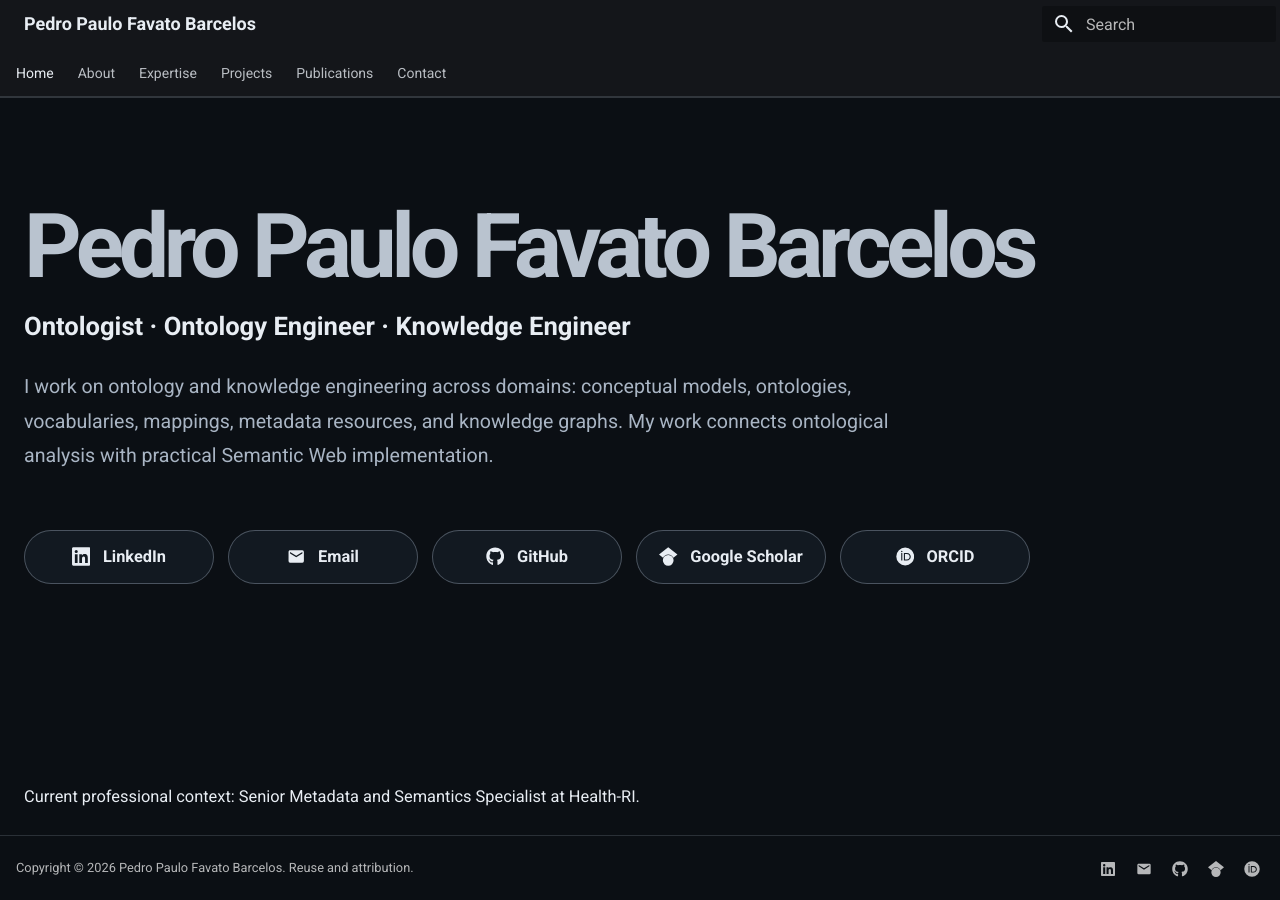
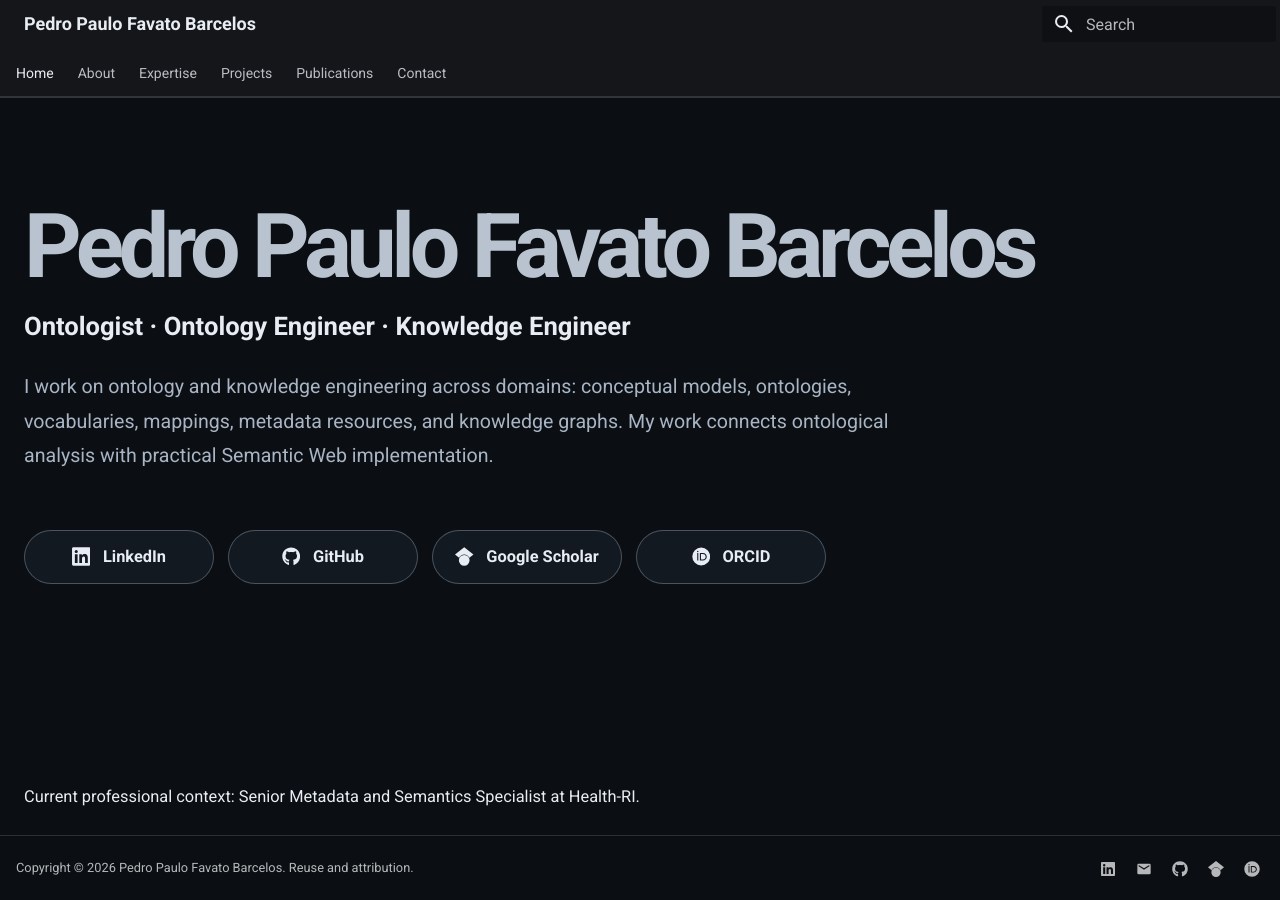
Before and after one commit to pedropaulofb/pedropaulofb.github.io, an MkDocs documentation site: the page built from docs/index.md, in a window 1280 px wide and 900 px high, scrolled down 71 px. Built offline with MkDocs 1.6.1 and Material for MkDocs 9.7.7, drawn with Linux system fonts in a browser that asks for light colours; comment, search, counter and statistics services are not loaded.

Commit message:
fix(site): align header title and remove email profile link

```diff
--- a/docs/index.md
+++ b/docs/index.md
@@ -21,8 +21,6 @@
 
 [:fontawesome-brands-linkedin: LinkedIn](https://w3id.org/pedropaulofb/linkedin){ .profile-link }
 
-[:material-email: Email](https://w3id.org/pedropaulofb/email){ .profile-link }
-
 [:fontawesome-brands-github: GitHub](https://w3id.org/pedropaulofb/github){ .profile-link }
 
 [:simple-googlescholar: Google Scholar](https://w3id.org/pedropaulofb/scholar){ .profile-link }
--- a/docs/stylesheets/extra.css
+++ b/docs/stylesheets/extra.css
@@ -62,6 +62,13 @@
 /* Hide the default Material logo before the site title. */
 .md-header__button.md-logo {
   display: none;
+}
+
+/* Align the header site title with the first navigation tab after hiding the logo. */
+@media screen and (min-width: 76.25em) {
+  .md-header__title {
+    margin-left: 0;
+  }
 }
 
 /* Style the tab bar so it blends with the custom dark background. */
```
